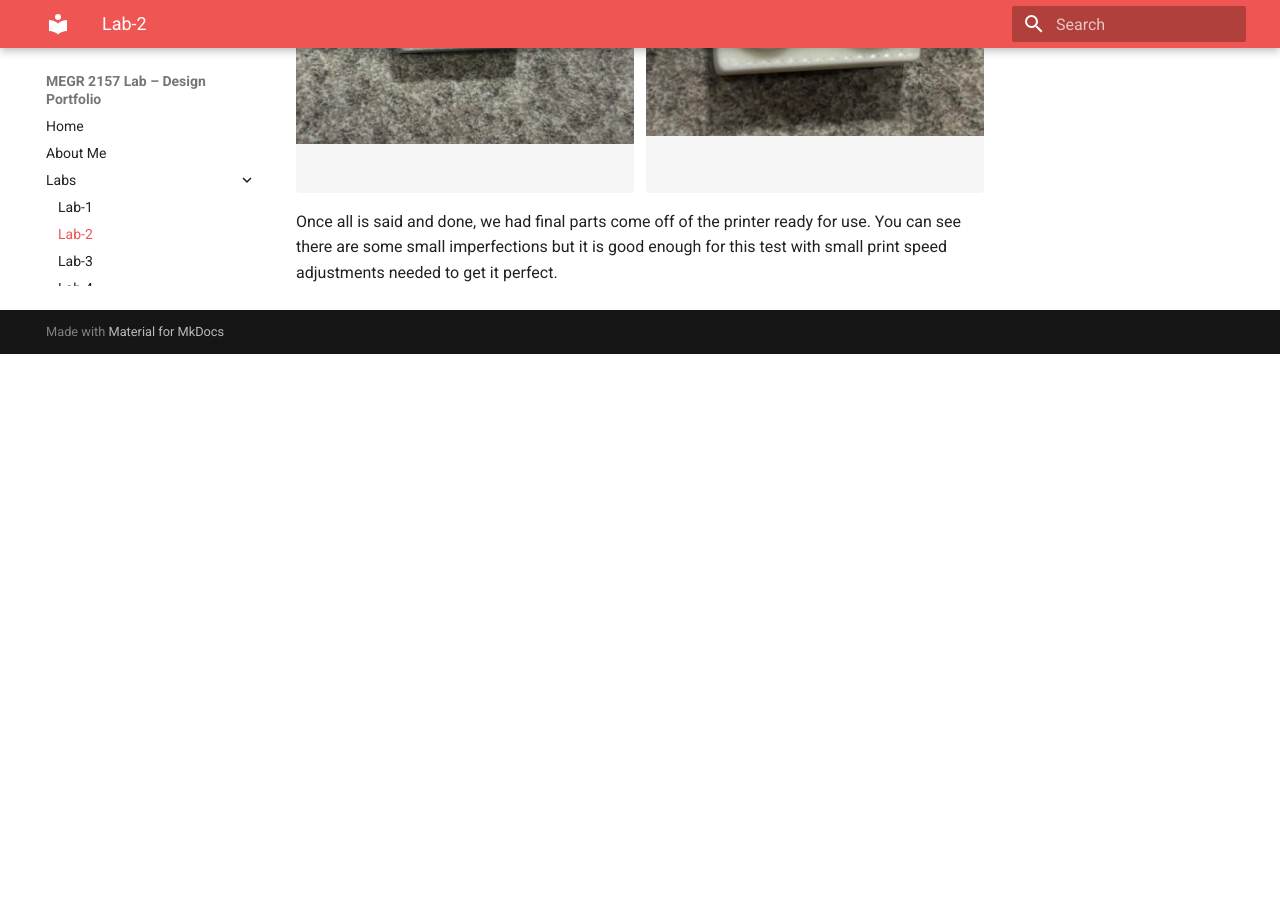
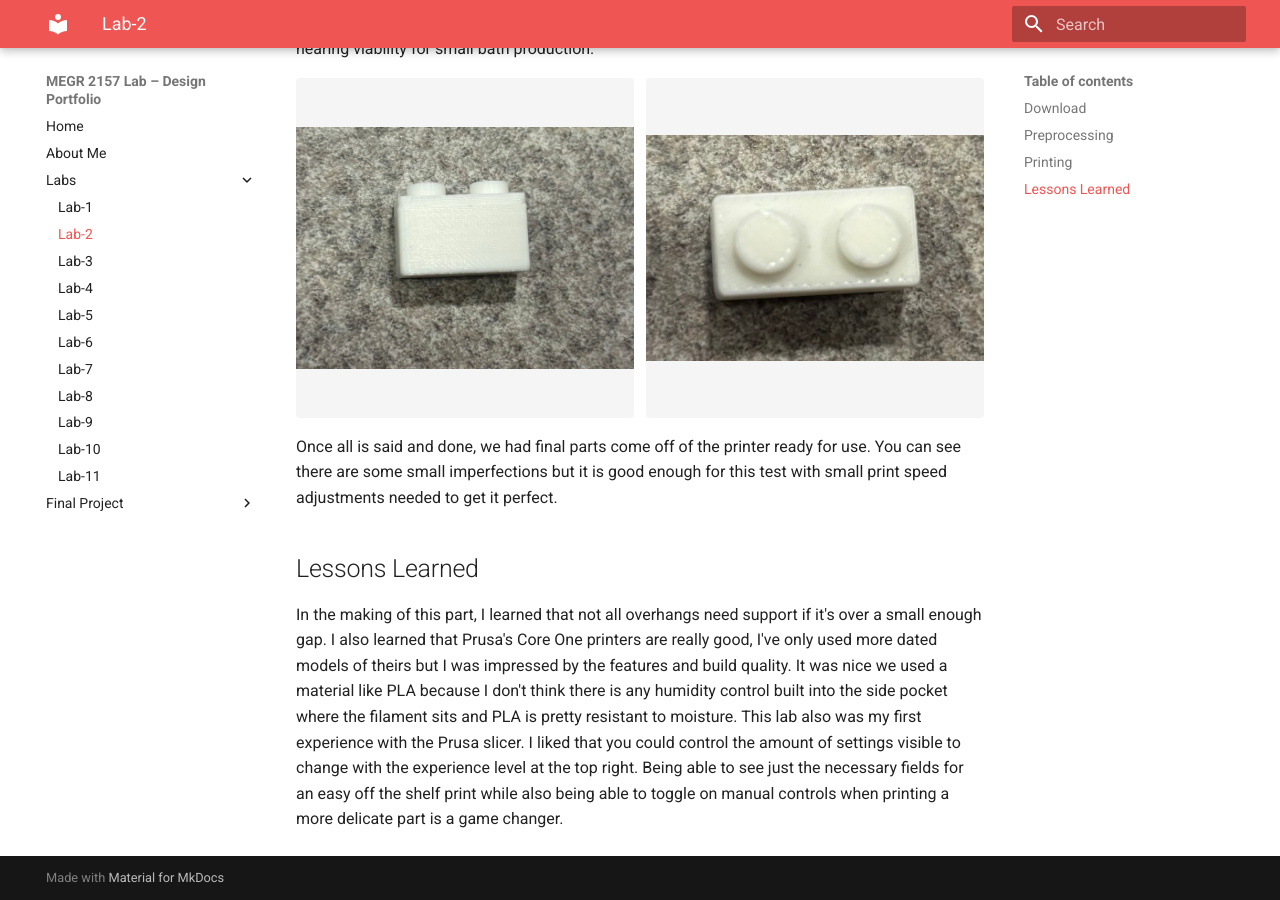
Before and after one commit to jmcadam4/James-McAdam-MEGR-2156-lab, an MkDocs documentation site: the page built from docs/Labs/L02/index.md, in a window 1280 px wide and 900 px high, scrolled down 4502 px. Built offline with MkDocs 1.6.1 and Material for MkDocs 9.7.7, drawn with Linux system fonts in a browser that asks for light colours; before the commit the page ends 4856 px from its top, so only the background shows below that; some of the changed text lies outside the part shown.

Commit message:
Update index.md

```diff
--- a/docs/Labs/L02/index.md
+++ b/docs/Labs/L02/index.md
@@ -20,6 +20,8 @@ A lot of materials have entered the market over the last few years, while it's s
 
 **Prusa Slicer: Grumpy Cat -> Lego Brick**
 
+## Download
+
 <div style="display:flex; gap:12px; align-items:stretch; margin:1em 0;">
   <img src="Prusa slicer buildplate.png" alt="buildplate" style="flex:1 1 0; min-width:0; height:340px; object-fit:contain; background:#f5f5f5; border-radius:4px;">
   <img src="Prusa Slicer Side Panel.png" alt="export panel" style="flex:1 1 0; min-width:0; height:340px; object-fit:contain; background:#f5f5f5; border-radius:4px;">
@@ -41,8 +43,11 @@ Unfortunately even with these changes, the print time for my group of three was
   <img src="download lego.png" alt="download lego" style="flex:1 1 0; min-width:0; height:340px; object-fit:contain; background:#f5f5f5; border-radius:4px;">
 </div>
 
+## Preprocessing
 
 I've replicated the slicing process on my computer to show how it went. It's almost entirely the same as my previous part, still no supports and still PLA. These three pieces have a print time of 18 minutes now, much more manageable within a class period. This design had the added benefit of not needing to scale down as they were small enough. The best build orientation for them was sitting with the open end down. This seems counterintuitive but in order for the pieces to snap together, we needed a good quality finish on the top, not the bottom. Now that the settings are in order, we downloaded it using the export g code button shown above.
+
+## Printing
 
 <div style="display:flex; gap:12px; align-items:stretch; margin:1em 0;">
   <img src="Print temp.jpg" alt="print temp" style="flex:1 1 0; min-width:0; height:340px; object-fit:contain; background:#f5f5f5; border-radius:4px;">
@@ -72,3 +77,7 @@ It took just minutes to get these parts made and costs about 15 cents when payin
 </div>
 
 Once all is said and done, we had final parts come off of the printer ready for use. You can see there are some small imperfections but it is good enough for this test with small print speed adjustments needed to get it perfect.
+
+## Lessons Learned
+
+In the making of this part, I learned that not all overhangs need support if it's over a small enough gap. I also learned that Prusa's Core One printers are really good, I've only used more dated models of theirs but I was impressed by the features and build quality. It was nice we used a material like PLA because I don't think there is any humidity control built into the side pocket where the filament sits and PLA is pretty resistant to moisture. This lab also was my first experience with the Prusa slicer. I liked that you could control the amount of settings visible to change with the experience level at the top right. Being able to see just the necessary fields for an easy off the shelf print while also being able to toggle on manual controls when printing a more delicate part is a game changer.
```
